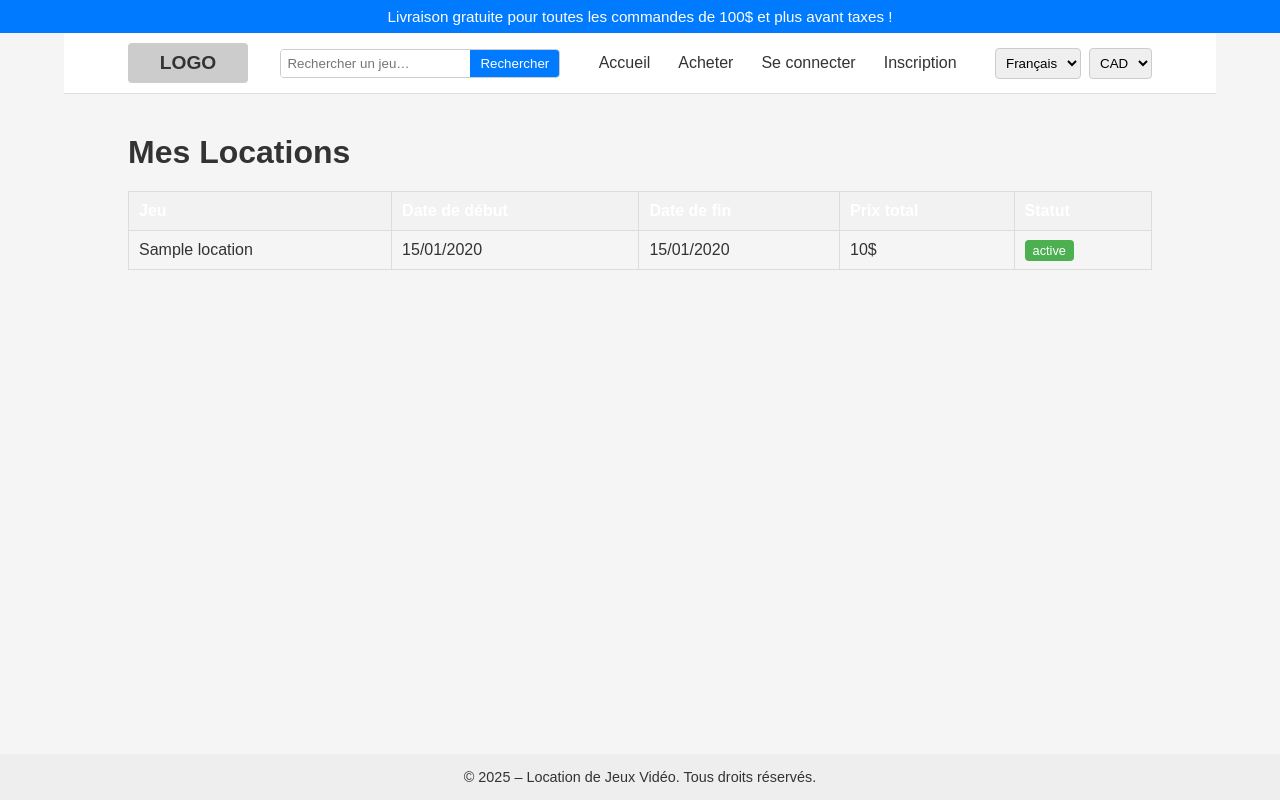
After one commit to AllenMercier/GLO-2005, a Flask app: template flaskProjet/templates/mes_locations.html in a window 1280 px wide. The commit adds this page. Run offline with Flask 3, Linux system fonts and the light colour scheme; the template is opened without the code that fills it: most values are stand-ins (such as "Sample title", 1, 10 or a date in 2020).

Commit message:
correction

```diff
--- a/flaskProjet/app.py
+++ b/flaskProjet/app.py
@@ -5,6 +5,7 @@ import pymysql
 import pymysql.cursors
 from dotenv import load_dotenv
 from passlib.hash import sha256_crypt
+from datetime import datetime
 
 # Chargement des variables d'environnement
 load_dotenv()
@@ -274,6 +275,81 @@ def panier_success():
 
     return redirect(url_for('main'))
 
+@app.route('/mes-locations')
+def mes_locations():
+    # Vérifier si l'utilisateur est connecté
+    if 'user_email' not in session:
+        flash("Veuillez vous connecter pour voir vos locations.", "error")
+        return redirect(url_for('login'))
+
+    # Récupérer les locations de l'utilisateur
+    cursor.execute("""
+        SELECT l.*, j.Nom as nom_jeu, j.Prix as prix_jeu
+        FROM Locations l
+        JOIN Jeux j ON l.id_jeu = j.id_jeu
+        WHERE l.email_utilisateur = %s
+        ORDER BY l.date_debut DESC
+    """, (session['user_email'],))
+
+    locations = cursor.fetchall()
+
+    return render_template('mes_locations.html', locations=locations)
+
+@app.route('/louer/<int:id>', methods=['GET', 'POST'])
+def louer(id):
+    # Vérifier si l'utilisateur est connecté
+    if 'user_email' not in session:
+        flash("Veuillez vous connecter pour louer un jeu.", "error")
+        return redirect(url_for('login'))
+
+    # Récupérer les informations du jeu
+    cursor.execute("SELECT * FROM Jeux WHERE id_jeu = %s", (id,))
+    jeu = cursor.fetchone()
+
+    if not jeu:
+        flash("Ce jeu n'existe pas", 'error')
+        return redirect(url_for('acheter'))
+
+    if request.method == 'POST':
+        date_debut = request.form.get('date_debut')
+        date_fin = request.form.get('date_fin')
+
+        # Validation des dates
+        try:
+            debut = datetime.strptime(date_debut, '%Y-%m-%d').date()
+            fin = datetime.strptime(date_fin, '%Y-%m-%d').date()
+
+            if debut < datetime.now().date():
+                flash("La date de début ne peut pas être dans le passé", 'error')
+                return render_template('louer.html', jeu=jeu, now=datetime.now())
+
+            if fin <= debut:
+                flash("La date de fin doit être après la date de début", 'error')
+                return render_template('louer.html', jeu=jeu, now=datetime.now())
+
+            # Calculer le nombre de jours
+            nb_jours = (fin - debut).days
+
+            # Calculer le prix (exemple: 10% du prix d'achat par jour)
+            prix_par_jour = float(jeu['Prix']) * 0.1
+            prix_total = prix_par_jour * nb_jours
+
+            # Enregistrer la location
+            cursor.execute("""
+                INSERT INTO Locations
+                (email_utilisateur, id_jeu, date_debut, date_fin, prix_total, status)
+                VALUES (%s, %s, %s, %s, %s, %s)
+            """, (session['user_email'], id, date_debut, date_fin, prix_total, 'active'))
+
+            flash(f"Location de {jeu['Nom']} enregistrée avec succès !", "success")
+            return redirect(url_for('mes_locations'))
+
+        except Exception as e:
+            flash(f"Erreur lors de la location : {str(e)}", 'error')
+            return render_template('louer.html', jeu=jeu, now=datetime.now())
+
+    return render_template('louer.html', jeu=jeu, now=datetime.now())
+
 @app.route('/logout')
 def logout():
     session.clear()
--- a/flaskProjet/templates/acheter_liste.html
+++ b/flaskProjet/templates/acheter_liste.html
@@ -19,7 +19,6 @@
               <form action="{{ url_for('acheter_detail', id=jeu.id_jeu) }}" method="post">
                 <button type="submit" class="button">Acheter</button>
               </form>
-              <!-- Vérifier les paramètres passés -->
               <button onclick="addToCart('{{ jeu.id_jeu }}', '{{ jeu.Nom }}', {{ jeu.Prix }}, {{ jeu.Quantite }})" class="button secondary">
                 Ajouter au panier
               </button>
--- a/flaskProjet/templates/base.html
+++ b/flaskProjet/templates/base.html
@@ -7,7 +7,7 @@
 </head>
 <body>
     <div class="promo-banner">
-        <p>Livraison gratuite pour toutes les commandes de 100$ et plus avant taxes !</p>
+        <p>Livraison gratuite pour toutes les commandes de 100$ et plus avant taxes !</p>
     </div>
 
     <header>
@@ -22,14 +22,16 @@
                     <li><a href="{{ url_for('main') }}">Accueil</a></li>
                     <li><a href="{{ url_for('acheter') }}">Acheter</a></li>
                     {% if session.get('user_email') %}
-                        <li><a href="{{ url_for('panier') }}">Panier</a></li>
+                        <li><a href="{{ url_for('panier') }}">Panier <span id="cart-count">0</span></a></li>
+                        {% if 'user_email' in session %}
+                            <li><a href="{{ url_for('mes_locations') }}">Mes Locations</a></li>
+                        {% endif %}
                         <li><a href="{{ url_for('logout') }}">Déconnexion</a></li>
                     {% else %}
                         <li><a href="{{ url_for('login') }}">Se connecter</a></li>
                         <li><a href="{{ url_for('register') }}">Inscription</a></li>
                     {% endif %}
                 </ul>
-                <span id="cart-count">0</span>
             </nav>
             <div class="lang-currency">
                 <select>
@@ -44,13 +46,6 @@
         </div>
     </header>
 
-    <nav>
-        <!-- autres liens -->
-        <a href="{{ url_for('panier') }}">
-            Panier <span id="cart-count">0</span>
-        </a>
-    </nav>
-
     <div class="page-content">
         {% block content %}{% endblock %}
     </div>
@@ -60,5 +55,7 @@
             <p>&copy; 2025 – Location de Jeux Vidéo. Tous droits réservés.</p>
         </div>
     </footer>
+
+    <script src="{{ url_for('static', filename='js/cart.js') }}"></script>
 </body>
 </html>
--- /dev/null
+++ b/flaskProjet/templates/mes_locations.html
@@ -0,0 +1,86 @@
+{% extends "base.html" %}
+{% block title %}Mes Locations{% endblock %}
+
+{% block content %}
+<main>
+  <h1>Mes Locations</h1>
+
+  {% if locations %}
+    <div class="locations-container">
+      <table class="locations-table">
+        <thead>
+          <tr>
+            <th>Jeu</th>
+            <th>Date de début</th>
+            <th>Date de fin</th>
+            <th>Prix total</th>
+            <th>Statut</th>
+          </tr>
+        </thead>
+        <tbody>
+          {% for location in locations %}
+            <tr>
+              <td>{{ location.nom_jeu }}</td>
+              <td>{{ location.date_debut.strftime('%d/%m/%Y') if location.date_debut else '' }}</td>
+              <td>{{ location.date_fin.strftime('%d/%m/%Y') if location.date_fin else '' }}</td>
+              <td>{{ location.prix_total }}$</td>
+              <td>
+                <span class="status status-{{ location.status }}">{{ location.status }}</span>
+              </td>
+            </tr>
+          {% endfor %}
+        </tbody>
+      </table>
+    </div>
+  {% else %}
+    <div class="empty-state">
+      <p>Vous n'avez pas encore de location.</p>
+      <a href="{{ url_for('acheter') }}" class="button">Parcourir les jeux disponibles</a>
+    </div>
+  {% endif %}
+</main>
+
+<style>
+  .locations-table {
+    width: 100%;
+    border-collapse: collapse;
+    margin-top: 20px;
+  }
+
+  .locations-table th, .locations-table td {
+    padding: 10px;
+    text-align: left;
+    border-bottom: 1px solid #ddd;
+  }
+
+  .locations-table th {
+    background-color: #f2f2f2;
+  }
+
+  .status {
+    padding: 3px 8px;
+    border-radius: 4px;
+    font-size: 0.8em;
+  }
+
+  .status-active {
+    background-color: #4CAF50;
+    color: white;
+  }
+
+  .status-terminée {
+    background-color: #2196F3;
+    color: white;
+  }
+
+  .status-annulée {
+    background-color: #f44336;
+    color: white;
+  }
+
+  .empty-state {
+    text-align: center;
+    padding: 40px 20px;
+  }
+</style>
+{% endblock %}
```
Also changed, not shown: flaskProjet/templates/louer.html (added).
